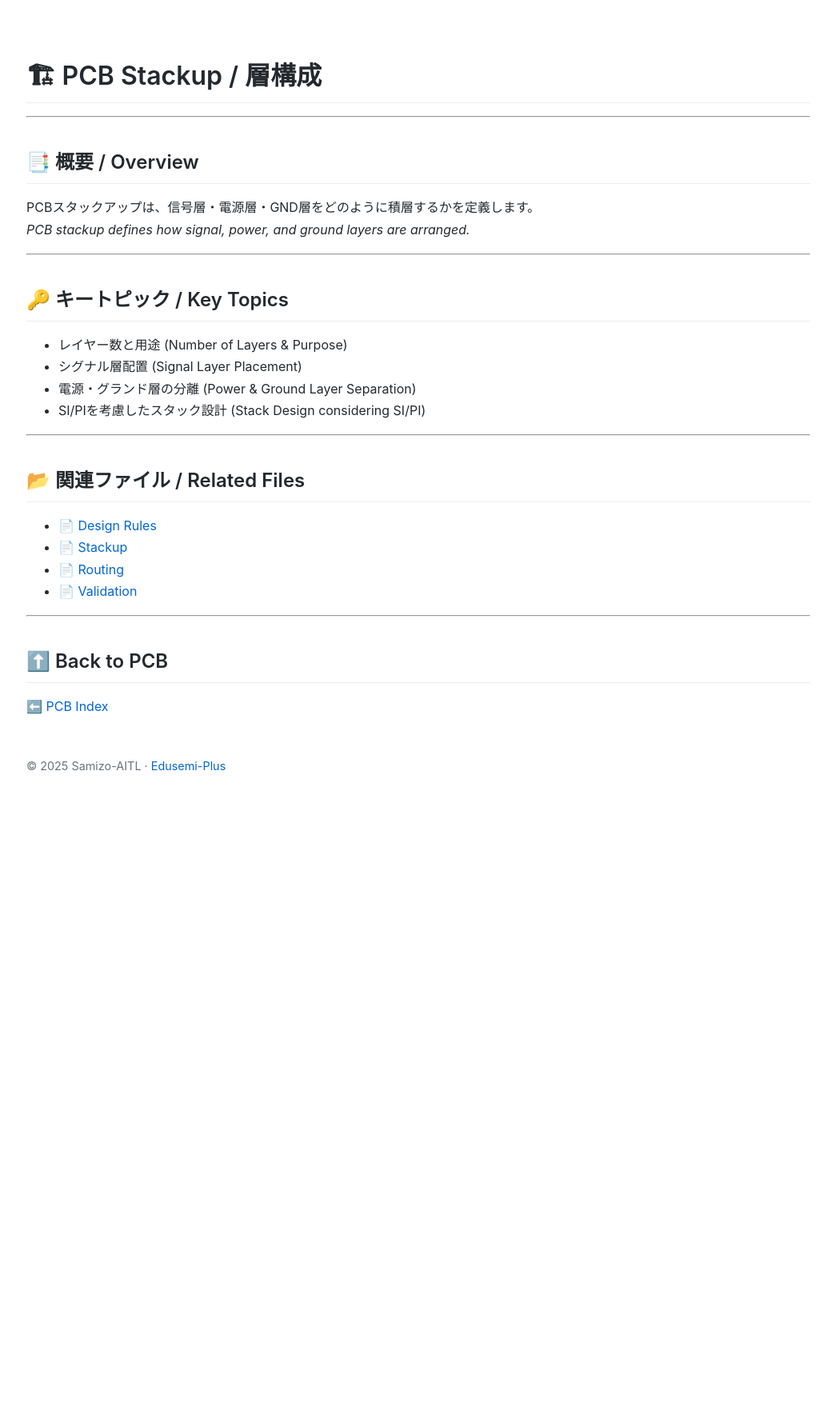
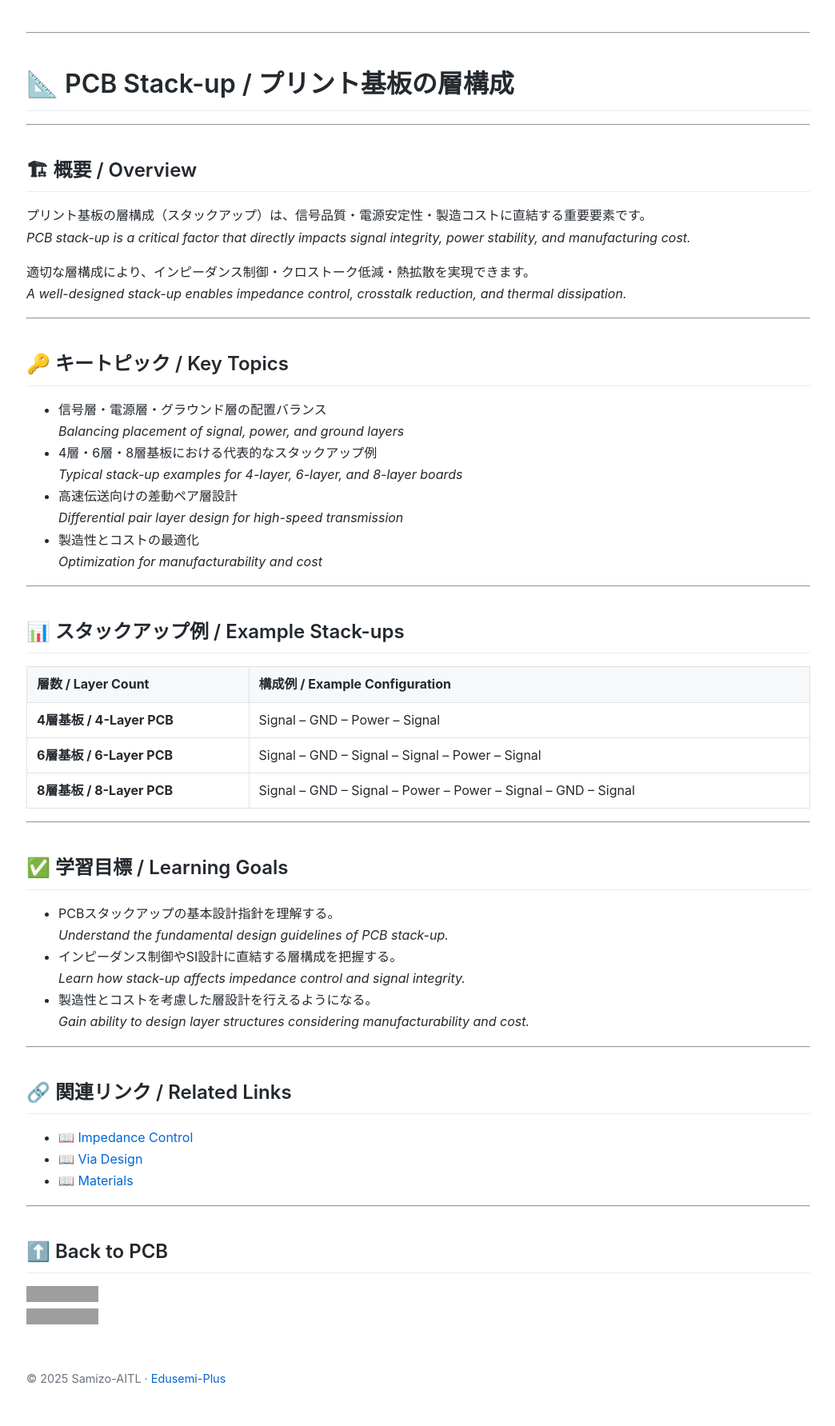
Before and after one commit to Samizo-AITL/Edusemi-Plus, a Jekyll site: the page built from Assembly-Integration/PCB/stackup.md, in a window 1280 px wide. Shown: the whole page at 80% size, without its empty margins (117-1161 px from the left). Built offline with Jekyll 4.4.1, drawn with Linux system fonts in a browser that asks for light colours; before the commit the page ends 1016 px from its top, so only the background shows below that; grey boxes are pictures that could not be loaded.

Commit message:
Update stackup.md

```diff
--- a/Assembly-Integration/PCB/stackup.md
+++ b/Assembly-Integration/PCB/stackup.md
@@ -1,33 +1,67 @@
 ---
 layout: default
-title: "PCB Stackup | 層構成"
+title: "PCB Stack-up | プリント基板の層構成"
 ---
-
-# 🏗 PCB Stackup / 層構成
 
 ---
 
-## 📑 概要 / Overview
-PCBスタックアップは、信号層・電源層・GND層をどのように積層するかを定義します。
-*PCB stackup defines how signal, power, and ground layers are arranged.*
+# 📐 PCB Stack-up / プリント基板の層構成
+
+---
+
+## 🏗 概要 / Overview
+
+プリント基板の層構成（スタックアップ）は、信号品質・電源安定性・製造コストに直結する重要要素です。
+*PCB stack-up is a critical factor that directly impacts signal integrity, power stability, and manufacturing cost.*
+
+適切な層構成により、インピーダンス制御・クロストーク低減・熱拡散を実現できます。
+*A well-designed stack-up enables impedance control, crosstalk reduction, and thermal dissipation.*
 
 ---
 
 ## 🔑 キートピック / Key Topics
-- レイヤー数と用途 (Number of Layers & Purpose)
-- シグナル層配置 (Signal Layer Placement)
-- 電源・グランド層の分離 (Power & Ground Layer Separation)
-- SI/PIを考慮したスタック設計 (Stack Design considering SI/PI)
+
+- 信号層・電源層・グラウンド層の配置バランス
+  *Balancing placement of signal, power, and ground layers*
+- 4層・6層・8層基板における代表的なスタックアップ例
+  *Typical stack-up examples for 4-layer, 6-layer, and 8-layer boards*
+- 高速伝送向けの差動ペア層設計
+  *Differential pair layer design for high-speed transmission*
+- 製造性とコストの最適化
+  *Optimization for manufacturability and cost*
 
 ---
 
-## 📂 関連ファイル / Related Files
-- [📄 Design Rules](./design_rules.md)
-- [📄 Stackup](./stackup.md)
-- [📄 Routing](./routing.md)
-- [📄 Validation](./validation.md)
+## 📊 スタックアップ例 / Example Stack-ups
+
+| 層数 / Layer Count | 構成例 / Example Configuration |
+|--------------------|--------------------------------|
+| **4層基板 / 4-Layer PCB** | Signal – GND – Power – Signal |
+| **6層基板 / 6-Layer PCB** | Signal – GND – Signal – Signal – Power – Signal |
+| **8層基板 / 8-Layer PCB** | Signal – GND – Signal – Power – Power – Signal – GND – Signal |
+
+---
+
+## ✅ 学習目標 / Learning Goals
+
+- PCBスタックアップの基本設計指針を理解する。
+  *Understand the fundamental design guidelines of PCB stack-up.*
+- インピーダンス制御やSI設計に直結する層構成を把握する。
+  *Learn how stack-up affects impedance control and signal integrity.*
+- 製造性とコストを考慮した層設計を行えるようになる。
+  *Gain ability to design layer structures considering manufacturability and cost.*
+
+---
+
+## 🔗 関連リンク / Related Links
+
+- [📖 Impedance Control](./impedance-control.md)
+- [📖 Via Design](./via-design.md)
+- [📖 Materials](./materials.md)
 
 ---
 
 ## ⬆️ Back to PCB
-[⬅️ PCB Index](./README.md)
+
+[![Back Site](https://img.shields.io/badge/⬆️%20Back-Site-brightgreen?logo=githubpages)](https://samizo-aitl.github.io/Edusemi-Plus/Assembly-Integration/PCB/)
+[![Back Repo](https://img.shields.io/badge/⬆️%20Back-Repo-blue?logo=github)](https://github.com/Samizo-AITL/Edusemi-Plus/tree/main/Assembly-Integration/PCB)
```
